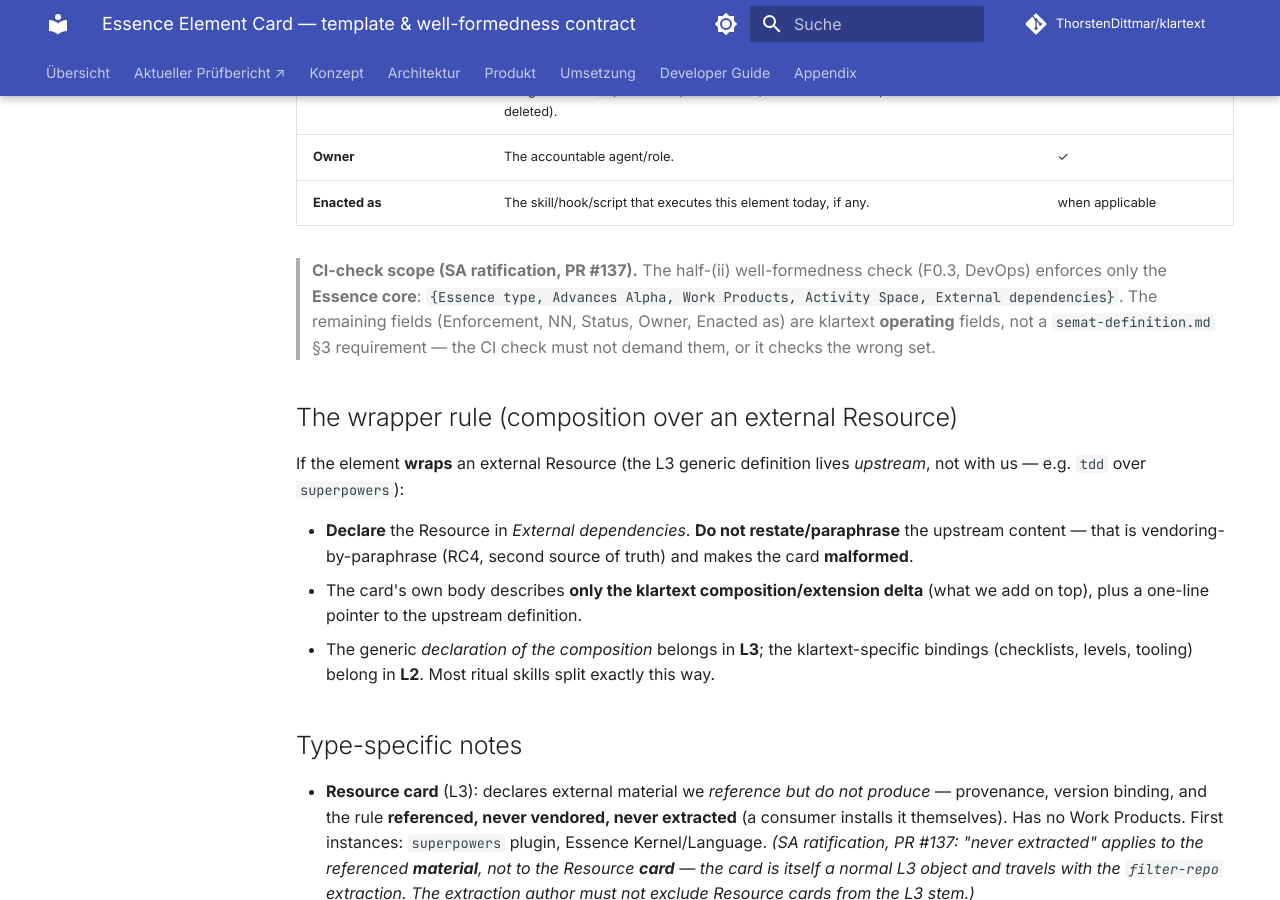
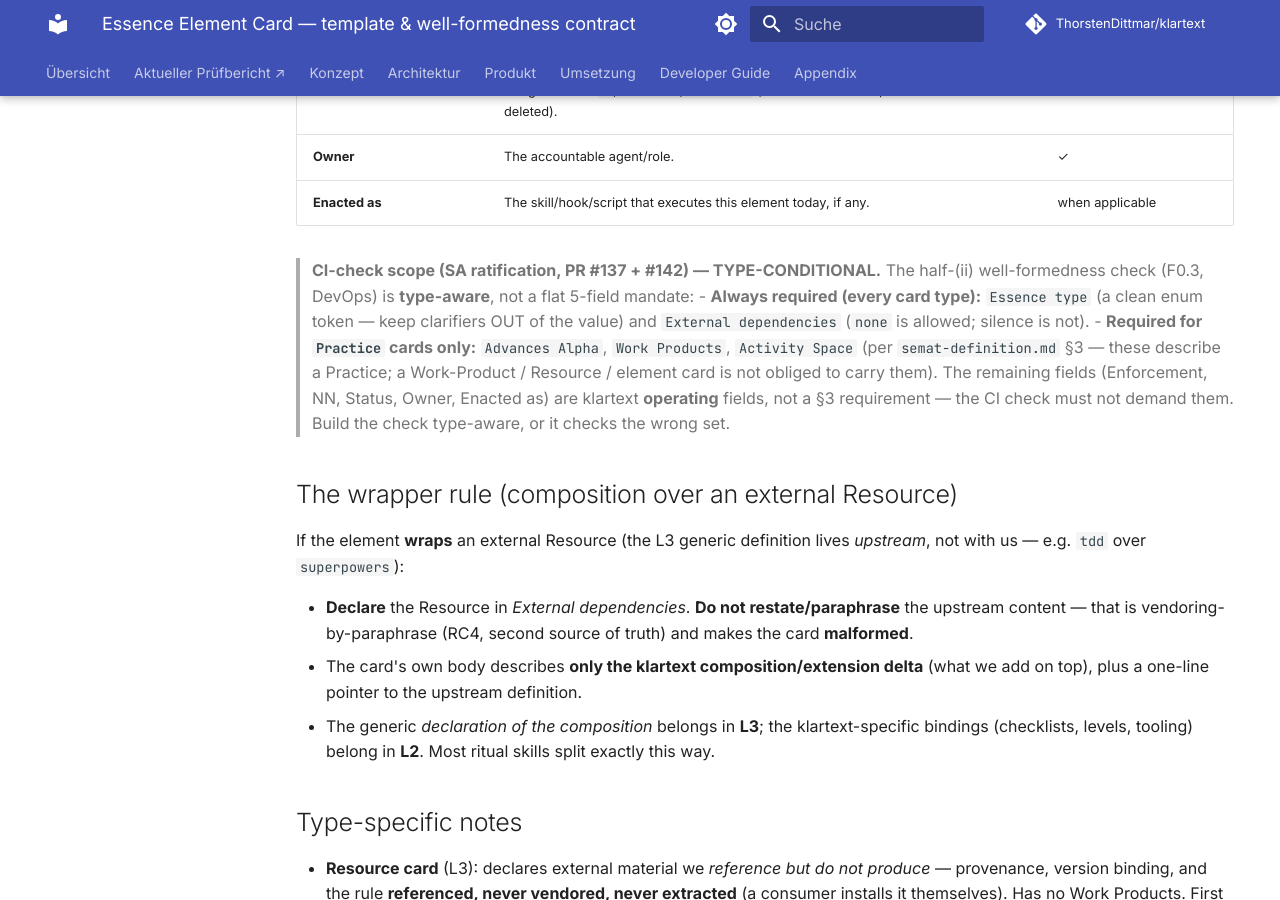
Before and after one commit to ThorstenDittmar/klartext, an MkDocs documentation site: the page built from docs/method/library/_card-template.md, in a window 1280 px wide and 900 px high, scrolled down 1004 px. Built offline with MkDocs 1.6.1 and Material for MkDocs 9.7.7, drawn with Linux system fonts in a browser that asks for light colours; comment, search, counter and statistics services are not loaded.

Commit message:
docs(method): make card-template CI-scope note type-conditional (SA #142)
SA's ratification of #142 (Proposal 3) sharpens the PR-#137 CI-scope note:
the half-(ii) check is TYPE-AWARE, not a flat 5-field mandate. Essence type +
External dependencies are required for every card; Advances Alpha + Work
Products + Activity Space are Practice-only (semat §3 describes a Practice — a
Work-Product/Resource/element card need not carry them). Also notes: keep
clarifiers out of the Essence-type enum value. Guides DevOps to build the F0.3
check type-aware.

Agent: oe
Co-Authored-By: Claude Opus 4.8 (1M context) <noreply@anthropic.com>

```diff
--- a/docs/method/library/_card-template.md
+++ b/docs/method/library/_card-template.md
@@ -28,11 +28,16 @@ Products it produces, and the Activities/Activity Spaces it fills.**
 | **Owner** | The accountable agent/role. | ✓ |
 | **Enacted as** | The skill/hook/script that executes this element today, if any. | when applicable |
 
-> **CI-check scope (SA ratification, PR #137).** The half-(ii) well-formedness check (F0.3, DevOps)
-> enforces only the **Essence core**: `{Essence type, Advances Alpha, Work Products, Activity Space,
-> External dependencies}`. The remaining fields (Enforcement, NN, Status, Owner, Enacted as) are
-> klartext **operating** fields, not a `semat-definition.md` §3 requirement — the CI check must not
-> demand them, or it checks the wrong set.
+> **CI-check scope (SA ratification, PR #137 + #142) — TYPE-CONDITIONAL.** The half-(ii)
+> well-formedness check (F0.3, DevOps) is **type-aware**, not a flat 5-field mandate:
+> - **Always required (every card type):** `Essence type` (a clean enum token — keep clarifiers OUT of
+>   the value) and `External dependencies` (`none` is allowed; silence is not).
+> - **Required for `Practice` cards only:** `Advances Alpha`, `Work Products`, `Activity Space`
+>   (per `semat-definition.md` §3 — these describe a Practice; a Work-Product / Resource / element card
+>   is not obliged to carry them).
+> The remaining fields (Enforcement, NN, Status, Owner, Enacted as) are klartext **operating** fields,
+> not a §3 requirement — the CI check must not demand them. Build the check type-aware, or it checks the
+> wrong set.
 
 ## The wrapper rule (composition over an external Resource)
 
```
